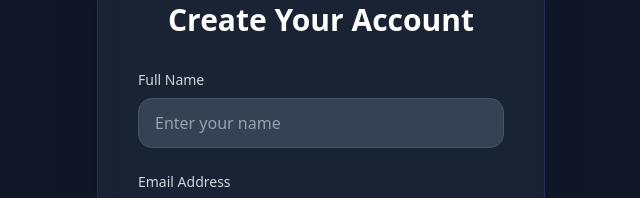
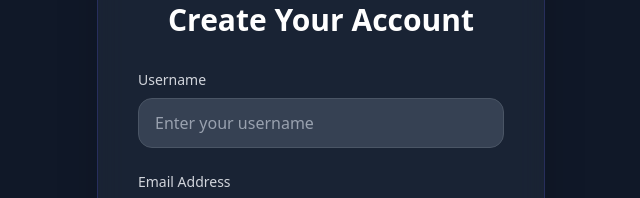
Before and after one commit to Ardish4/todoapp, a React (Vite) app in the folder frontend/: page /signup in a window 1280 px wide. Shown: the part 175-373 px from the top of the page, without its empty margins (319-959 px from the left). Built offline with nearby package versions, Linux system fonts and the light colour scheme.

Commit message:
signup logic added

```diff
--- a/frontend/src/pages/signup.jsx
+++ b/frontend/src/pages/signup.jsx
@@ -1,18 +1,44 @@
 import React, { useState } from "react";
-import { Link } from "react-router-dom";
+import { Link, useNavigate } from "react-router-dom";
+import axios from "axios";
+
 function Signup() {
+  const navigate = useNavigate();
+
   const [formData, setFormData] = useState({
-    fullName: '',
+    username: '',
     email: '',
     password: ''
   });
 
+  const [error, setError] = useState('');
+
   const handleChange = (e) => {
     setFormData({ ...formData, [e.target.name]: e.target.value });
+    // Clear error when user starts typing
+    if (error) setError('');
   };
 
   const handleSubmit = (e) => {
     e.preventDefault();
+    setError(''); // Clear previous errors
+    console.log("Form Data Submitted:", formData);
+
+    axios.post('/api/v1/user/signup', {
+      username: formData.username,
+      email: formData.email,
+      password: formData.password
+    })
+    .then((response) => {
+      console.log("Signup successful", response.data);
+      navigate('/login');
+    })
+    .catch((error) => {
+      // Extract ApiError message from backend response
+      const errorMessage = error.response?.data?.message || 'Signup failed. Please try again.';
+      setError(errorMessage);
+      console.error("Signup error:", error);
+    });
   };
 
   return (
@@ -56,21 +82,26 @@ function Signup() {
           Create Your Account
         </h2>
 
+        {error && (
+          <div className="bg-red-500/10 border border-red-500 text-red-400 px-4 py-3 rounded-xl mb-4 animate-pulse">
+            <p className="text-sm font-medium text-center">{error}</p>
+          </div>
+        )}
+
         <form onSubmit={handleSubmit} className="space-y-6">
 
 
           <div>
-            <label htmlFor="fullName" className="block text-sm font-medium text-gray-300 mb-2">
-              Full Name
+            <label htmlFor="username" className="block text-sm font-medium text-gray-300 mb-2">
+              Username
             </label>
             <input
               type="text"
-              id="fullName"
-              name="fullName"
-              placeholder="Enter your name"
-              value={formData.fullName}
+              id="username"
+              name="username"
+              placeholder="Enter your username"
+              value={formData.username}
               onChange={handleChange}
-              required
               className="w-full px-4 py-3
                          bg-gray-700 text-white
                          border border-gray-600 rounded-xl
@@ -93,7 +124,6 @@ function Signup() {
               placeholder="Enter your email"
               value={formData.email}
               onChange={handleChange}
-              required
               className="w-full px-4 py-3
                          bg-gray-700 text-white
                          border border-gray-600 rounded-xl
@@ -116,7 +146,6 @@ function Signup() {
               placeholder="Create a secure password"
               value={formData.password}
               onChange={handleChange}
-              required
               className="w-full px-4 py-3
                          bg-gray-700 text-white
                          border border-gray-600 rounded-xl
--- a/frontend/vite.config.js
+++ b/frontend/vite.config.js
@@ -5,6 +5,11 @@ import path from 'path'
 
 // https://vite.dev/config/
 export default defineConfig({
+  server: {
+    proxy: {
+      '/api': 'http://localhost:3000',
+    }
+  },
   plugins: [
     react(),
     tailwindcss()
```
Also changed, not shown: 1 other file (tests, documents, lock files or other folders).
